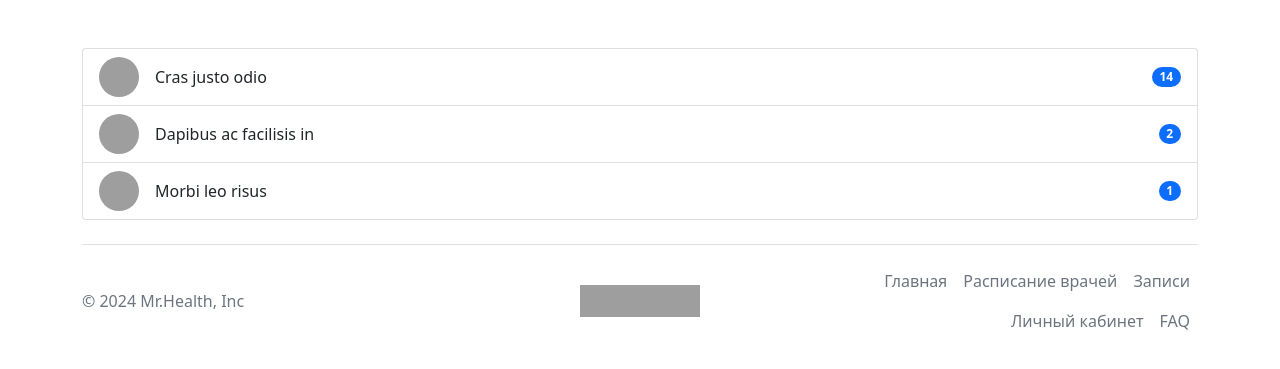
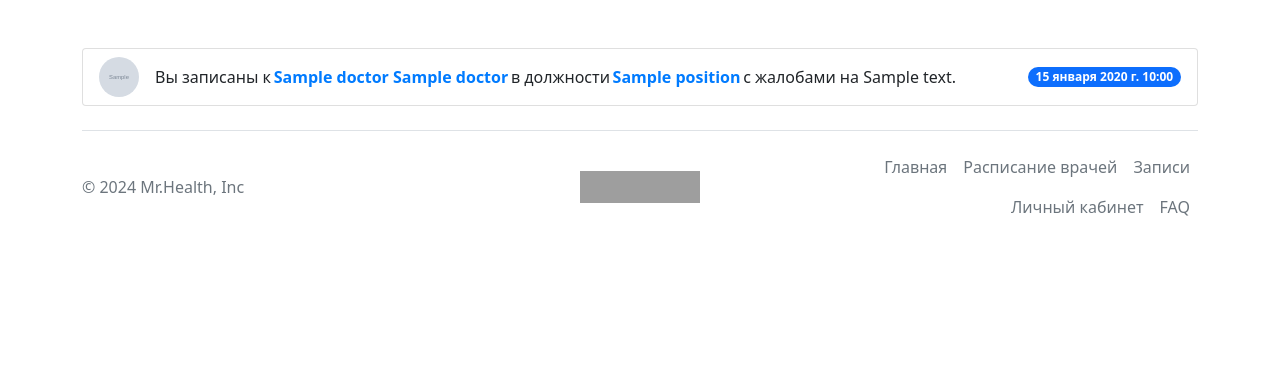
Before and after one commit to SudokuShifter/medicine_service, a Django app: template Medicine_service/records/templates/check_records.html in a window 1280 px wide. Shown: the part 81-450 px from the top of the page. Run offline with Django 5.2, Linux system fonts and the light colour scheme; the template is opened without the code that fills it: most values are stand-ins (such as "Sample title", 1, 10 or a date in 2020); grey boxes marked "Sample" are stand-in pictures; some libraries are stand-ins or nearby versions; grey boxes are pictures that could not be loaded.

Commit message:
Реализовал шаблон отображения записей к врачу (доделать пагинацию и добавить доп.фишки в функционал шаблона)

```diff
--- a/Medicine_service/records/templates/check_records.html
+++ b/Medicine_service/records/templates/check_records.html
@@ -4,27 +4,28 @@
 {% block content %}
 <div class="container mt-5">
    <ul class="list-group">
+       {% if records %}
+       {% for record in records %}
        <li class="list-group-item d-flex justify-content-between align-items-center">
             <div class="d-flex align-items-center">
-                <img src="{% static 'img/photo1.jpg' %}" alt="avatar" class="rounded-circle me-3" style="width: 40px; height: 40px;">
-                Cras justo odio
+                {% if record.doctor.photo %}
+                <img src="{{ record.doctor.photo.url }}" alt="avatar" class="rounded-circle me-3" style="width: 40px; height: 40px;">
+                {% else %}
+                <img src="{% static 'default.jpg' %}" alt="avatar" class="rounded-circle me-3" style="width: 40px; height: 40px;">
+                {% endif %}
+                Вы записаны к <strong style="color: #007bff;">&thinsp;{{ record.doctor.name }} {{ record.doctor.second_name }}&thinsp;</strong>
+                в должности&thinsp;<strong style="color: #007bff;">{{ record.doctor.position }}&thinsp;</strong> с жалобами на {{ record.description_patient }}
             </div>
-            <span class="badge bg-primary rounded-pill">14</span>
-       </li>
-       <li class="list-group-item d-flex justify-content-between align-items-center">
-            <div class="d-flex align-items-center">
-                <img src="{% static 'img/photo2.jpg' %}" alt="avatar" class="rounded-circle me-3" style="width: 40px; height: 40px;">
-                Dapibus ac facilisis in
-            </div>
-            <span class="badge bg-primary rounded-pill">2</span>
-       </li>
-       <li class="list-group-item d-flex justify-content-between align-items-center">
-            <div class="d-flex align-items-center">
-                <img src="{% static 'img/photo3.jpg' %}" alt="avatar" class="rounded-circle me-3" style="width: 40px; height: 40px;">
-                Morbi leo risus
-            </div>
-            <span class="badge bg-primary rounded-pill">1</span>
-       </li>
+            <span class="badge bg-primary rounded-pill">{{ record.appointment_date }}</span>
+        </li>
+       {% endfor %}
+       {% else %}
+       <h3 align="center">В данный момент у вас нет записей</h3>
+       <div class="d-flex justify-content-center mt-5">
+            <img src="{% static 'icons/smile.svg' %}" alt="Logo" width="120" height="120">
+       </div>
+       <p align="center"><a href="{% url 'doc_list' %}">Перейти к доступным врачам!</a></p>
+       {% endif %}
    </ul>
 </div>
 {% endblock %}
--- a/Medicine_service/records/views.py
+++ b/Medicine_service/records/views.py
@@ -98,6 +98,6 @@ class CheckRecords(ListView):
 
     def get_queryset(self):
         queryset = super().get_queryset()
-        queryset = PatientRecord.objects.get(patient=self.request.user.user_profile)
+        queryset = PatientRecord.objects.filter(patient=self.request.user.user_profile)
         queryset.order_by('appointment_date')
         return queryset
--- a/Medicine_service/user_part/models.py
+++ b/Medicine_service/user_part/models.py
@@ -141,6 +141,9 @@ class DoctorProfile(models.Model):
     def __str__(self):
         return f'{self.name} {self.second_name} {self.middle_name} в должности {self.position}'
 
+    def get_name(self):
+        return f'{self.second_name} {self.name} {self.middle_name}'
+
     class Meta:
         verbose_name = 'Доктор'
         verbose_name_plural = 'Доктора'
```
